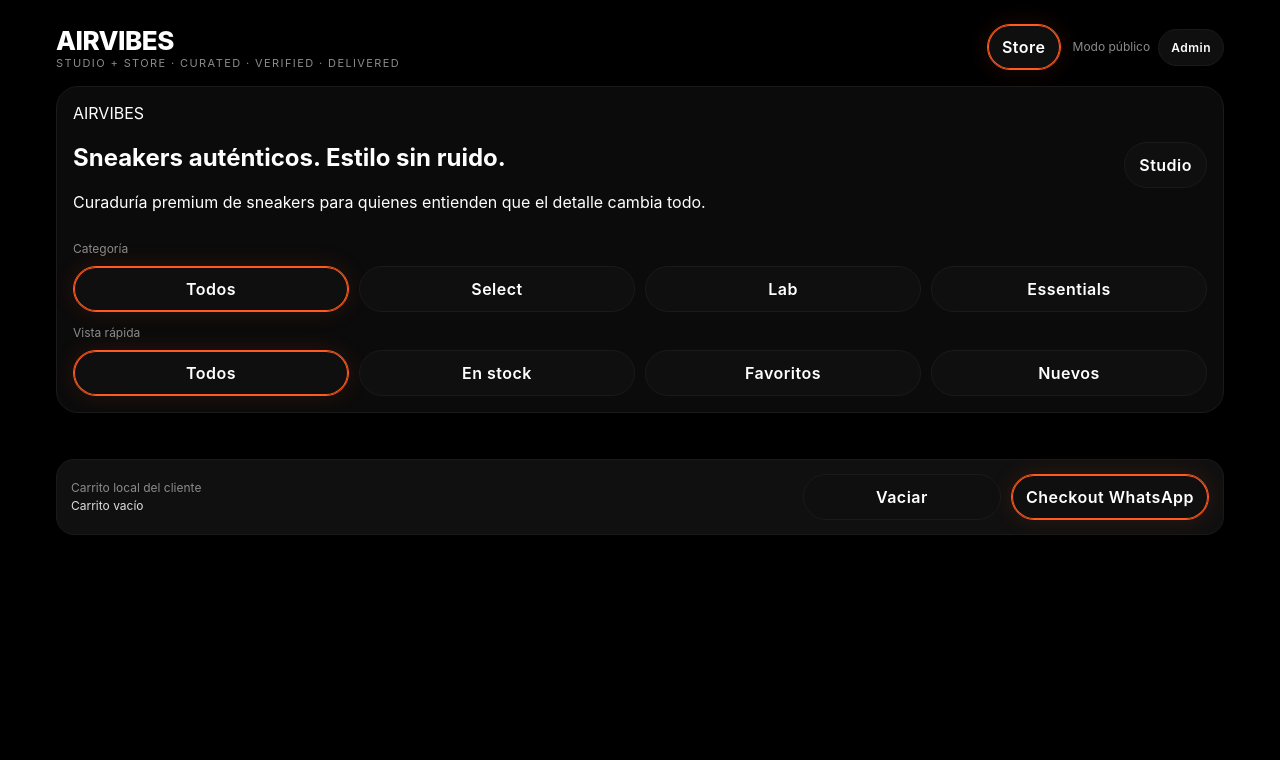
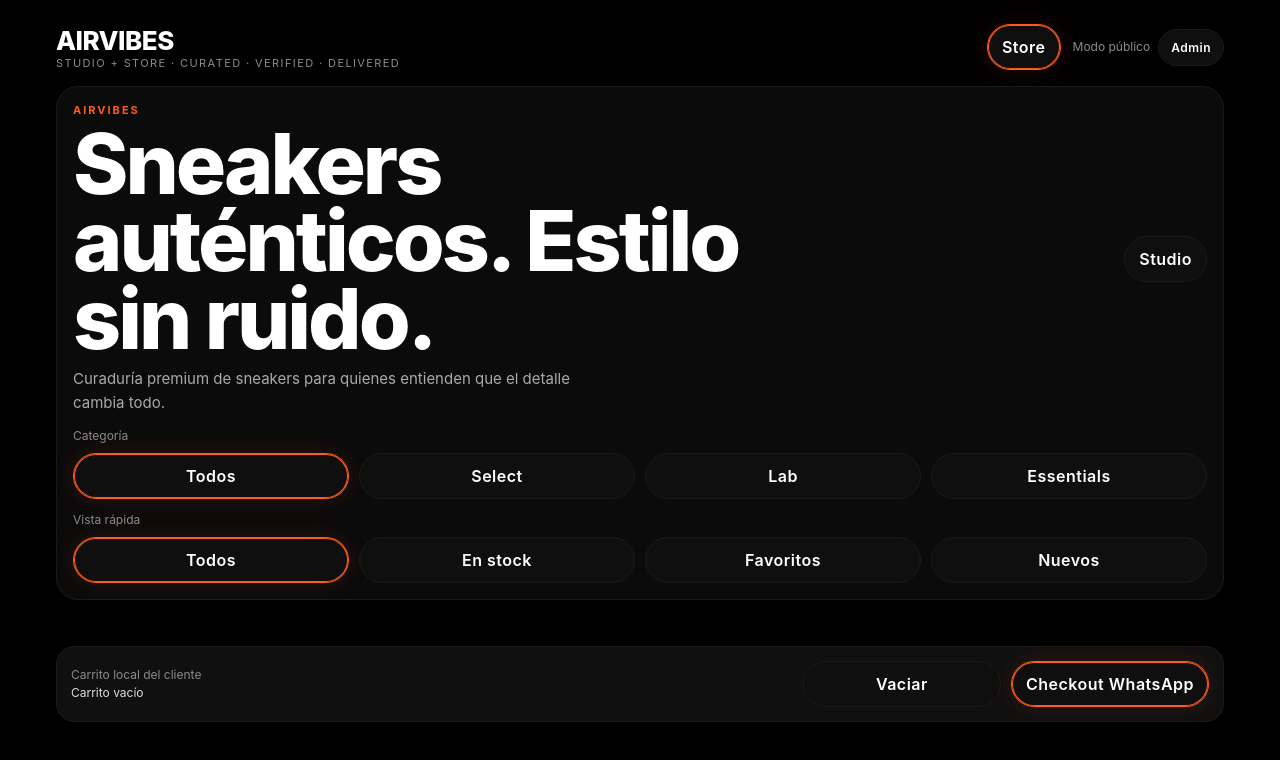
Before and after one commit to airvibes22-gif/Airvibes-store, a website: page public/index.html in a window 1280 px wide. Drawn offline with nearby package versions, Linux system fonts and the light colour scheme; no server answers.

Commit message:
Update styles.css

```diff
--- a/public/styles.css
+++ b/public/styles.css
@@ -646,3 +646,28 @@ textarea {
     min-width: 0;
   }
 }
+
+.hero-label {
+  color: var(--accent);
+  font-size: 11px;
+  font-weight: 700;
+  letter-spacing: 2px;
+  text-transform: uppercase;
+}
+
+.hero-title {
+  margin: 8px 0 10px;
+  max-width: 720px;
+  font-size: clamp(40px, 8vw, 84px);
+  line-height: 0.92;
+  letter-spacing: -3px;
+  font-weight: 800;
+}
+
+.hero-copy {
+  max-width: 520px;
+  margin: 0;
+  color: #aaa;
+  font-size: 15px;
+  line-height: 1.6;
+}
```
